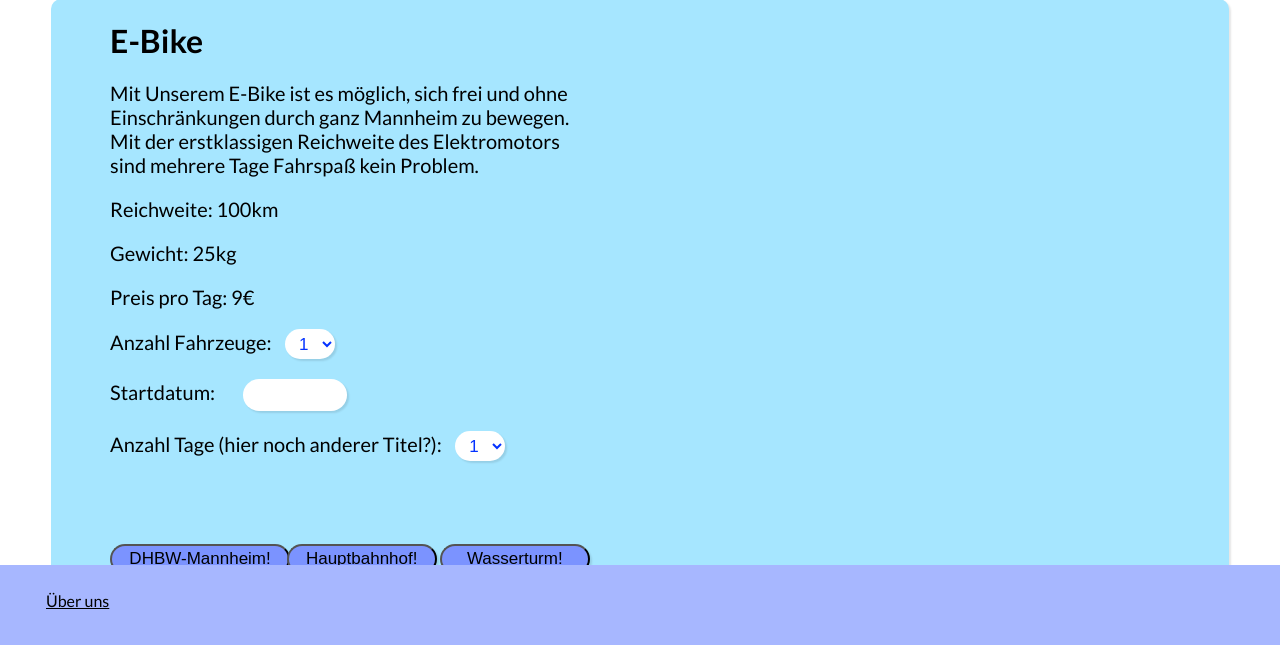
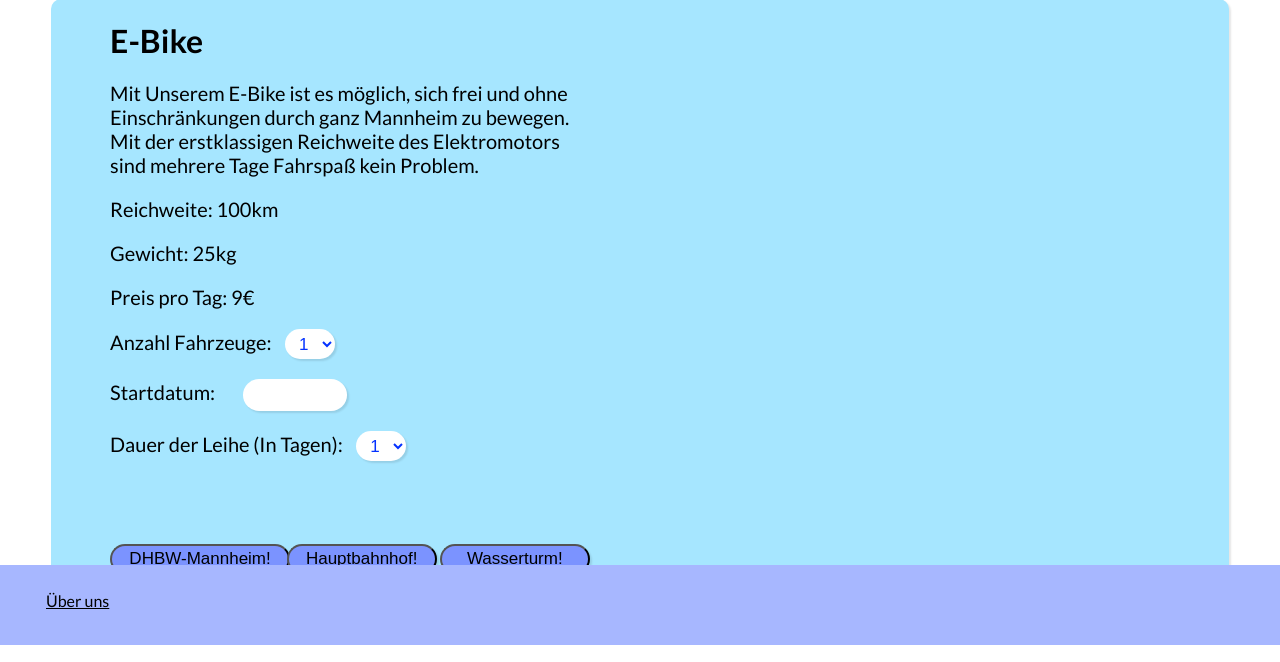
Before and after one commit to TimS21/HinUndWeg, a Django app: template main/templates/detailpage.html in a window 1280 px wide. Shown: the part 155-817 px from the top of the page. Run offline with Django 4.2, Linux system fonts and the light colour scheme; the template is opened without the code that fills it: values that come from a table or form of the project are taken from there, others are empty; data comes from the database, SQL or seed files in the repository; both versions use the stored data as it was after the commit; some libraries are stand-ins or nearby versions.

Commit message:
Detailpage text überarbeitet

```diff
--- a/main/templates/detailpage.html
+++ b/main/templates/detailpage.html
@@ -215,7 +215,7 @@
             <p class="font">Startdatum: <input class="timepicker" type="text" name="Date" id="Datepicker" required>
             </p>
 
-            <p class="font">Anzahl Tage (hier noch anderer Titel?):
+            <p class="font">Dauer der Leihe (In Tagen):
                 <select class="dropdown" name="tage">
                     <option selected>1</option>
                     <option>2</option>
```
Also changed, not shown: db.sqlite3.
